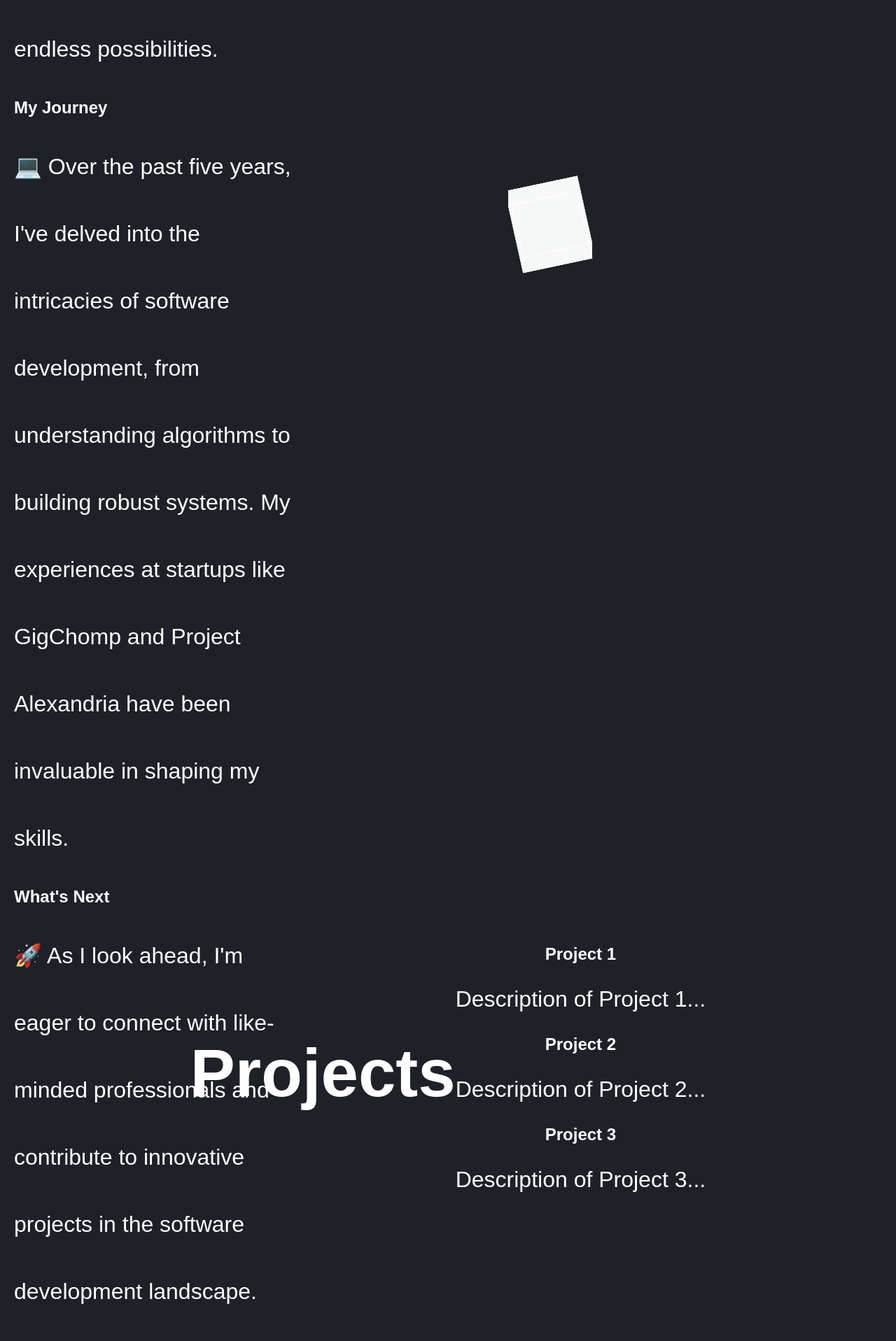
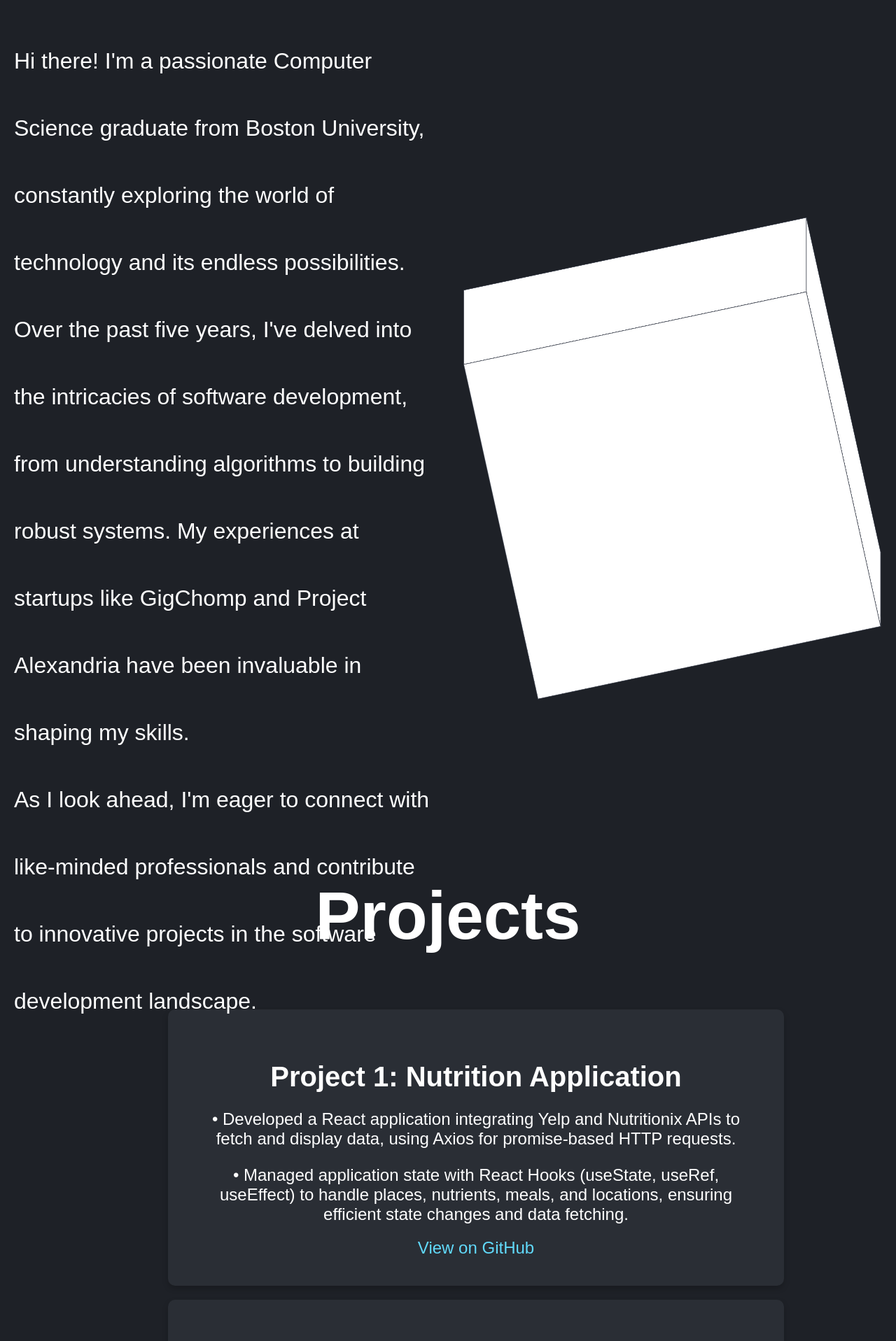
Before and after one commit to bdauria1/Portfolio-Website, a React (Create React App) app in the folder my-react-app/: page / in a window 1280 px wide. Shown: the part 703-2620 px from the top of the page at 70% size. Built offline with nearby package versions, Linux system fonts and the light colour scheme.

Commit message:
Update 6
Finished the about me section and started designing the project section!

```diff
--- a/my-react-app/src/App.css
+++ b/my-react-app/src/App.css
@@ -72,11 +72,54 @@ body {
 
 .project-section {
   display: flex;
-  justify-content: center;
+  flex-direction: column;
   align-items: center;
   text-align: center;
-  height: 95vh;
+  padding: 40px 20px;
 }
+
+.project-list {
+  display: flex;
+  flex-direction: column;
+  gap: 20px;
+  width: 100%;
+  max-width: 800px;
+}
+
+.project-card {
+  background: #2a2e35;
+  border-radius: 10px;
+  box-shadow: 0 4px 8px rgba(0, 0, 0, 0.2);
+  padding: 40px;
+  width: 100%;
+  transition: transform 0.3s ease-in-out, box-shadow 0.3s ease-in-out;
+}
+
+.project-card:hover {
+  transform: translateY(-10px);
+  box-shadow: 0 8px 16px rgba(0, 0, 0, 0.2);
+}
+
+.project-card h2 {
+  font-size: 2.5rem;
+  margin-bottom: 20px;
+}
+
+.project-card p {
+  font-size: 1.5rem;
+  margin-bottom: 20px;
+}
+
+.project-card a {
+  color: #61dafb;
+  text-decoration: none;
+  font-size: 1.5rem;
+}
+
+.project-card a:hover {
+  text-decoration: underline;
+}
+
 @keyframes fadeIn {
   0% {
     opacity: 0;
@@ -88,13 +131,26 @@ body {
   }
 }
 
+.about-section {
+  opacity: 0;
+  transform: translateY(20px);
+  transition: opacity 0.6s ease-out, transform 0.6s ease-out;
+}
+
+.about-section.visible {
+  opacity: 1;
+  transform: translateY(0);
+}
+
 .about-section h1 {
   animation: fadeIn 1s ease-in-out;
   margin-bottom: 20px;
   text-align: center;
 }
 
-.about-section p, .about-section h2, .about-section ul {
+.about-section p,
+.about-section h2,
+.about-section ul {
   animation: fadeIn 1s ease-in-out;
   animation-delay: 1s;
   animation-fill-mode: backwards;
@@ -128,26 +184,43 @@ body {
 }
 
 .cube {
-  width: 800px;
-  height: 100px;
+  width: 500px;
+  height: 500px;
   transform-style: preserve-3d;
   animation: rotate 5s infinite linear;
 }
 
 .cube .face {
   position: absolute;
-  width: 100px;
-  height: 100px;
-  background: rgba(255, 255, 255, 0.8);
-  border: 1px solid #fff;
+  width: 500px;
+  height: 500px;
+  background: #ffffff;
+  border: 1px solid #3d424e;
 }
 
-.cube .front { transform: translateZ(50px); }
-.cube .back { transform: rotateY(180deg) translateZ(50px); }
-.cube .left { transform: rotateY(-90deg) translateZ(50px); }
-.cube .right { transform: rotateY(90deg) translateZ(50px); }
-.cube .top { transform: rotateX(90deg) translateZ(50px); }
-.cube .bottom { transform: rotateX(-90deg) translateZ(50px); }
+.cube .front {
+  transform: translateZ(250px);
+}
+
+.cube .back {
+  transform: rotateY(180deg) translateZ(250px);
+}
+
+.cube .left {
+  transform: rotateY(-90deg) translateZ(250px);
+}
+
+.cube .right {
+  transform: rotateY(90deg) translateZ(250px);
+}
+
+.cube .top {
+  transform: rotateX(90deg) translateZ(250px);
+}
+
+.cube .bottom {
+  transform: rotateX(-90deg) translateZ(250px);
+}
 
 @keyframes rotate {
   0% {
--- a/my-react-app/src/App.js
+++ b/my-react-app/src/App.js
@@ -7,8 +7,8 @@ const Home = () => (
     <h1>
       <ReactTypingEffect
         text={["Welcome to My Website!", "Discover my projects and learn more about what I do!"]}
-        speed={100}
-        eraseSpeed={50}
+        speed={30}
+        eraseSpeed={30}
         eraseDelay={2000}
         typingDelay={500}
       />
@@ -45,12 +45,10 @@ const About = () => {
     <div ref={aboutRef} className="section about-section">
       <div className="about-content">
         <h1>About Me</h1>
-        <p className="intro">👋 Hi there! I'm a passionate Computer Science graduate from Boston University, constantly exploring the world of technology and its endless possibilities.</p>
+        <p className="intro"> Hi there! I'm a passionate Computer Science graduate from Boston University, constantly exploring the world of technology and its endless possibilities.</p>
         <div className="details">
-          <h2>My Journey</h2>
-          <p>💻 Over the past five years, I've delved into the intricacies of software development, from understanding algorithms to building robust systems. My experiences at startups like GigChomp and Project Alexandria have been invaluable in shaping my skills.</p>
-          <h2>What's Next</h2>
-          <p>🚀 As I look ahead, I'm eager to connect with like-minded professionals and contribute to innovative projects in the software development landscape. Let's create impactful technology solutions together!</p>
+          <p> Over the past five years, I've delved into the intricacies of software development, from understanding algorithms to building robust systems. My experiences at startups like GigChomp and Project Alexandria have been invaluable in shaping my skills.</p>
+          <p> As I look ahead, I'm eager to connect with like-minded professionals and contribute to innovative projects in the software development landscape.</p>
         </div>
       </div>
       <div className="cool-object">
@@ -77,17 +75,29 @@ const Projects = () => (
   <div className="section project-section">
     <h1>Projects</h1>
     <div className="project-list">
-      <div className="project">
-        <h2>Project 1</h2>
-        <p>Description of Project 1...</p>
+      <div className="project-card">
+        <h2>Project 1: Nutrition Application</h2>
+        <p>• Developed a React application integrating Yelp and Nutritionix APIs to fetch and display data, using
+Axios for promise-based HTTP requests.</p>
+        <p>• Managed application state with React Hooks (useState, useRef, useEffect) to handle places, nutrients, meals, and
+        locations, ensuring efficient state changes and data fetching.</p>
+        <a href="https://github.com/your-username/project1" target="_blank" rel="noopener noreferrer">
+          View on GitHub
+        </a>
       </div>
-      <div className="project">
+      <div className="project-card">
         <h2>Project 2</h2>
         <p>Description of Project 2...</p>
+        <a href="https://github.com/your-username/project2" target="_blank" rel="noopener noreferrer">
+          View on GitHub
+        </a>
       </div>
-      <div className="project">
+      <div className="project-card">
         <h2>Project 3</h2>
         <p>Description of Project 3...</p>
+        <a href="https://github.com/your-username/project3" target="_blank" rel="noopener noreferrer">
+          View on GitHub
+        </a>
       </div>
     </div>
   </div>
```
